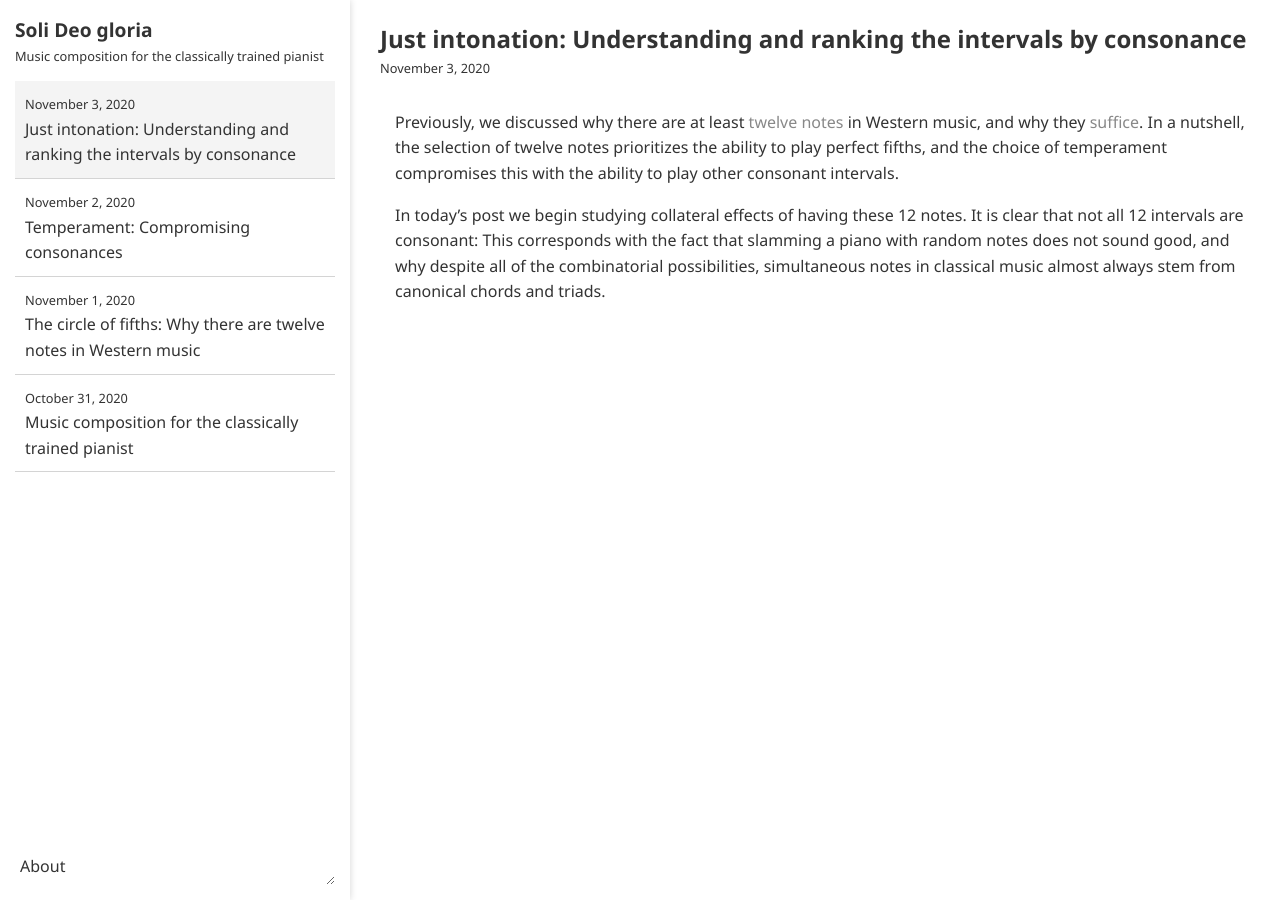
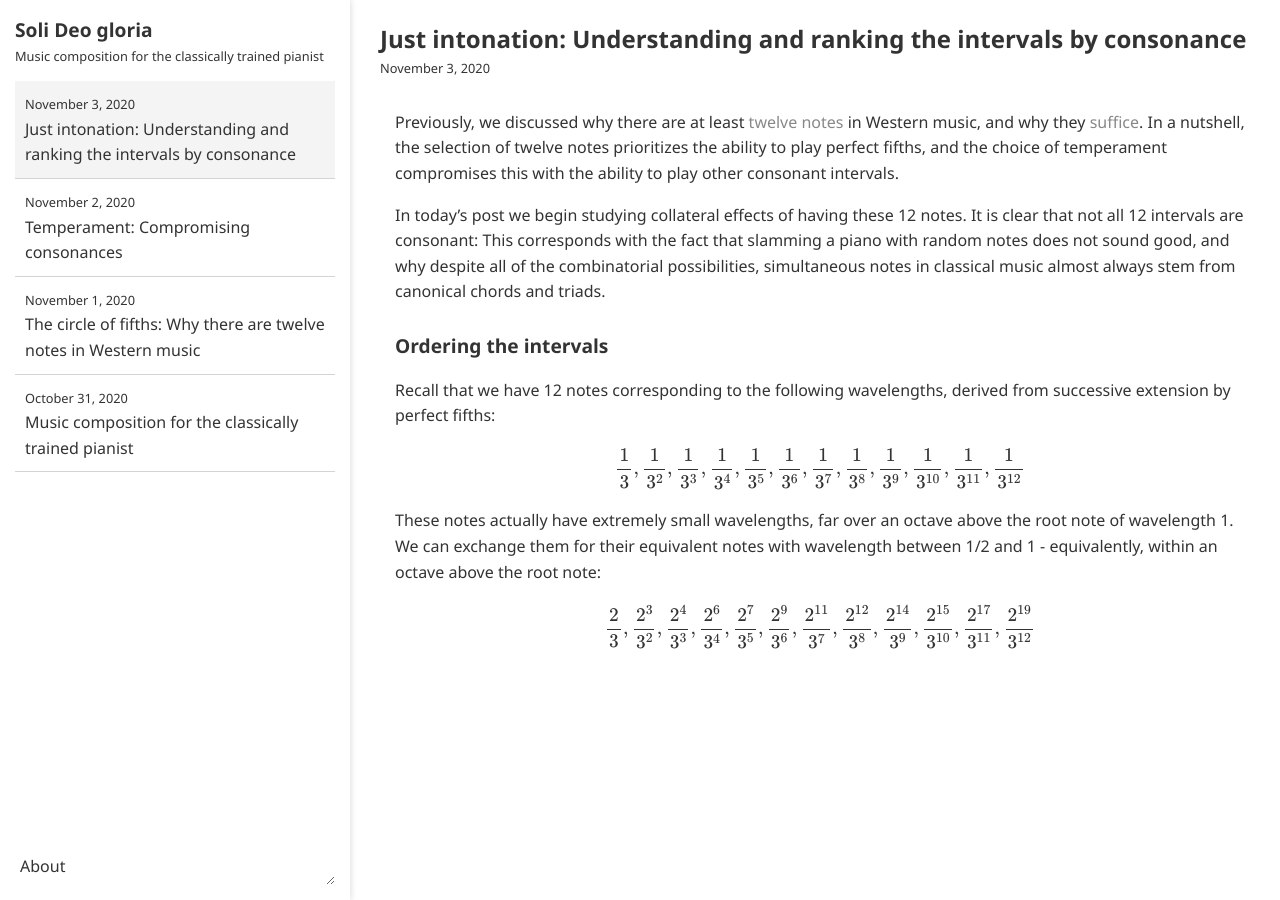
Before and after one commit to ansyblenetwork/sdg, a Jekyll site: the page built from _posts/2020-11-03-just-intonation-understanding-and-ranking-the.md, in a window 1280 px wide. Built offline with Jekyll 4.4.1, drawn with Linux system fonts in a browser that asks for light colours; formulas are drawn with MathJax 3.

Commit message:
Update 2020-11-03-just-intonation-understanding-and-ranking-the.md

```diff
--- a/_posts/2020-11-03-just-intonation-understanding-and-ranking-the.md
+++ b/_posts/2020-11-03-just-intonation-understanding-and-ranking-the.md
@@ -5,3 +5,13 @@ title: "Just intonation: Understanding and ranking the intervals by consonance"
 Previously, we discussed why there are at least [twelve notes]({{ "" | relative_url }}{% post_url 2020-11-01-the-circle-of-fifths-why-there %}) in Western music, and why they [suffice]({{ "" | relative_url }}{% post_url 2020-11-02-temperament-compromising-consonances %}). In a nutshell, the selection of twelve notes prioritizes the ability to play perfect fifths, and the choice of temperament compromises this with the ability to play other consonant intervals.
 
 In today's post we begin studying collateral effects of having these 12 notes. It is clear that not all 12 intervals are consonant: This corresponds with the fact that slamming a piano with random notes does not sound good, and why despite all of the combinatorial possibilities, simultaneous notes in classical music almost always stem from canonical chords and triads.
+
+### Ordering the intervals
+
+Recall that we have 12 notes corresponding to the following wavelengths, derived from successive extension by perfect fifths:
+
+$$\frac{1}{3}, \frac{1}{3^2}, \frac{1}{3^3}, \frac{1}{3^4}, \frac{1}{3^5}, \frac{1}{3^6}, \frac{1}{3^7}, \frac{1}{3^8}, \frac{1}{3^9}, \frac{1}{3^{10}}, \frac{1}{3^{11}}, \frac{1}{3^{12}}$$
+
+These notes actually have extremely small wavelengths, far over an octave above the root note of wavelength 1. We can exchange them for their equivalent notes with wavelength between 1/2 and 1 - equivalently, within an octave above the root note:
+
+$$\frac{2}{3}, \frac{2^3}{3^2}, \frac{2^4}{3^3}, \frac{2^6}{3^4}, \frac{2^7}{3^5}, \frac{2^9}{3^6}, \frac{2^{11}}{3^7}, \frac{2^{12}}{3^8}, \frac{2^{14}}{3^9}, \frac{2^{15}}{3^{10}}, \frac{2^{17}}{3^{11}}, \frac{2^{19}}{3^{12}}$$
```
